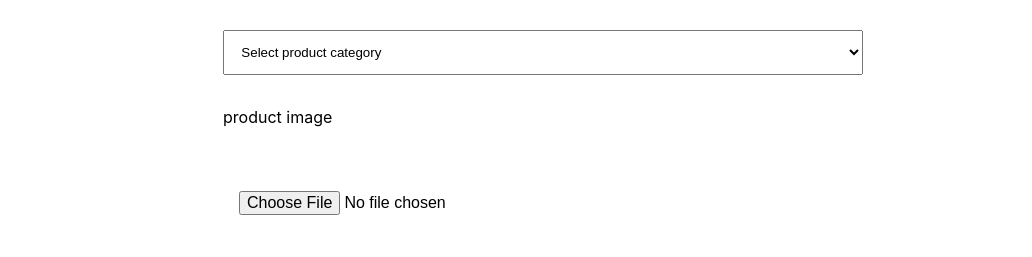
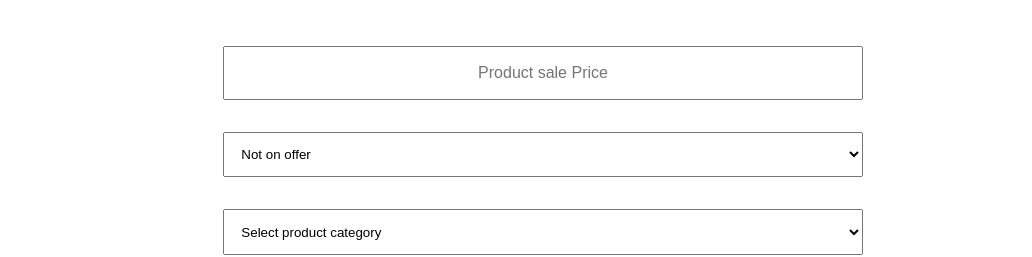
Before and after one commit to phibymaty/Magoso-Ent, a React (Create React App) app: page / in a window 1280 px wide. Shown: the part 532-789 px from the top of the page, without its empty margins (97-1129 px from the left). Built offline with nearby package versions, Linux system fonts and the light colour scheme.

Commit message:
addad FireBase file in src

```diff
--- a/package.json
+++ b/package.json
@@ -10,6 +10,7 @@
     "@testing-library/jest-dom": "^5.16.5",
     "@testing-library/react": "^13.4.0",
     "@testing-library/user-event": "^13.5.0",
+    "firebase": "^9.10.0",
     "react": "^18.2.0",
     "react-dom": "^18.2.0",
     "react-scripts": "5.0.1",
--- a/src/App.js
+++ b/src/App.js
@@ -2,6 +2,7 @@ import Home from "./pages/Home";
 import "./App.css";
 import LogIn from "./pages/LogIn";
 import AddProduct from "./pages/AddProduct";
+import NewsLetter from "./components/NewsLetter";
 
 function App() {
   return (
@@ -9,6 +10,7 @@ function App() {
       {/* <Home/>*/}
       {/* <LogIn /> */}
       <AddProduct/>
+      {/* <NewsLetter/> */}
     </>
   )
 }
--- a/src/components/NewsLetter.js
+++ b/src/components/NewsLetter.js
@@ -1,3 +1,5 @@
+import Nav from "../components/Nav";
+import Footer from "../pages/Footer";
 import styled from "styled-components";
 import NewslatterItem from "./NewsLeterItem";
 
--- a/src/pages/AddProduct.js
+++ b/src/pages/AddProduct.js
@@ -1,7 +1,11 @@
 import Nav from "../components/Nav";
 import Footer from "./Footer";
 import styled from "styled-components";
-import { Label, SettingsRemote } from "@mui/icons-material";
+import {
+  Label,
+  PermDataSettingTwoTone,
+  SettingsRemote,
+} from "@mui/icons-material";
 import { useState } from "react";
 const ProductInput = styled.input`
   text-align: center;
@@ -45,17 +49,24 @@ const SelectOption = styled.option``;
 const SelectDropDown = styled.select`
   padding: 1em;
 `;
-const AddProductImage = styled.img``;
+const AddProductImage = styled.img`
+  width: 50%;
+`;
 
 const AddProduct = () => {
   const [formData, setFormData] = useState({
     productName: "",
     productDescription: "",
-    ProductDetailedDescription: "",
-    ProductPrice: 0,
+    productDetailedDescription: "",
+    productPrice: 0,
+    productSalePrice: "",
+    onOffer: "Not on offer",
+    productCategory: "",
     productImage: "",
     galleryImages: [],
   });
+  const [galleryPreview, setGalleryPrewiew] = useState([]);
+
   const [img, setImg] = useState(" ");
 
   const images = (e, type) => {
@@ -76,6 +87,7 @@ const AddProduct = () => {
             ...prev,
             galleryImages: [...prev.galleryImages, fileReader.result],
           }));
+          setGalleryPrewiew((prev) => [...prev, fileReader.result]);
         }
       };
     });
@@ -89,15 +101,6 @@ const AddProduct = () => {
   //   console.log(error);
 
   // };
-
-  const base64 = (file) => {
-    return new Promise((resolve, reject) => {
-      const fileReader = new FileReader();
-      fileReader.readAsDataURL(file);
-      fileReader.onload = () => resolve(fileReader.result);
-      fileReader.onerror = (error) => reject(error);
-    });
-  };
 
   return (
     <AddProductContainer>
@@ -131,11 +134,30 @@ const AddProduct = () => {
           type="text"
           placeholder="Product Price"
           onChange={(e) =>
-            setFormData({ ...formData, productPrice: e.target.value })
+            setFormData({ ...formData, productPrice: parseInt(e.target.value) })
           }
         ></ProductInput>
+        <ProductInput
+          type="text"
+          placeholder="Product sale Price"
+          onChange={(e) =>
+            setFormData({ ...formData, productSale: parseInt(e.target.value) })
+          }
+        ></ProductInput>
+        <SelectDropDown
+          onChange={(e) =>
+            setFormData({ ...formData, productSale: e.target.value })
+          }
+        >
+          <SelectOption>On offer</SelectOption>
+          <SelectOption selected>Not on offer</SelectOption>
+        </SelectDropDown>
 
-        <SelectDropDown>
+        <SelectDropDown
+          onChange={(e) =>
+            setFormData({ ...formData, productCategory: e.target.value })
+          }
+        >
           <SelectOption selected disabled>
             Select product category
           </SelectOption>
@@ -155,7 +177,12 @@ const AddProduct = () => {
         <ProductInput
           type="file"
           multiple
-          onChange={(e) => images(e, "multiple")}/>
+          onChange={(e) => images(e, "multiples")}
+        />
+        <div style={{ display: "flex", gap: "2em" }}></div>
+        {galleryPreview.map((item) => {
+          return <AddProductImage src={item} />;
+        })}
 
         <ButtonButton type="button" onClick={() => console.log(formData)}>
           Submit
--- a/src/pages/Home.js
+++ b/src/pages/Home.js
@@ -18,12 +18,12 @@ const Home = () => {
       <Slider />
       <Features />
       <Categories />
-      <BestSellers/>
-      <NewsLetter/>
-      <Footer/>
-      <NavProduct/> */}
+      <BestSellers/> */}
+      {/* <NewsLetter/> */}
+      {/* <Footer/> */}
+      <NavProduct/>
       {/* <LogIn/> */}
-      <AddProduct/>
+      {/* <AddProduct/> */}
 
     </div>
   );
```
Also changed, not shown: src/FireBase.js (added, +21 -0 lines), 1 other file (tests, documents, lock files or other folders).
